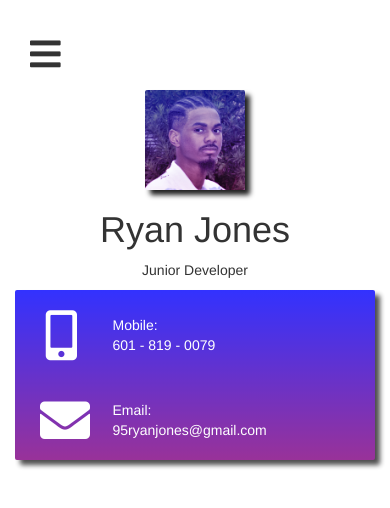
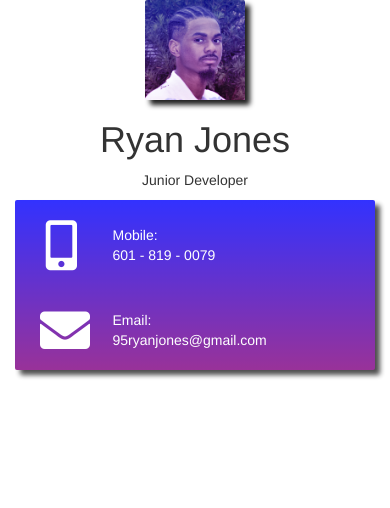
Before and after one commit to rjones3/NewGithubPage, a plain HTML site: page static/index.html in a window 390 px wide. Drawn offline with Linux system fonts and the light colour scheme.

Commit message:
removed mobile dropdown

```diff
--- a/static/index.html
+++ b/static/index.html
@@ -9,20 +9,13 @@
             rel="stylesheet"
             href="https://use.fontawesome.com/releases/v5.8.1/css/all.css"
             integrity="sha384-50oBUHEmvpQ+1lW4y57PTFmhCaXp0ML5d60M1M7uH2+nqUivzIebhndOJK28anvf"
-            crossorigin="anonymous">
+            crossorigin="anonymous" />
         <link rel="stylesheet" type="text/css" media="screen" href="bootstrap.css" />
         <link rel="stylesheet" type="text/css" media="screen" href="style.css" />
     </head>
     <body>
         <div class="page-bg">
             <div class="container">
-                <div class="row">
-                    <div class="col-sm-12">
-                        <div class="dropdown-bar">
-                            <p><i class="fas fa-bars"></i></p>
-                        </div>
-                    </div>
-                </div>
                 <!-- Title and Hero image-->
                 <div class="row">
                     <div class="col-sm-12">
```
